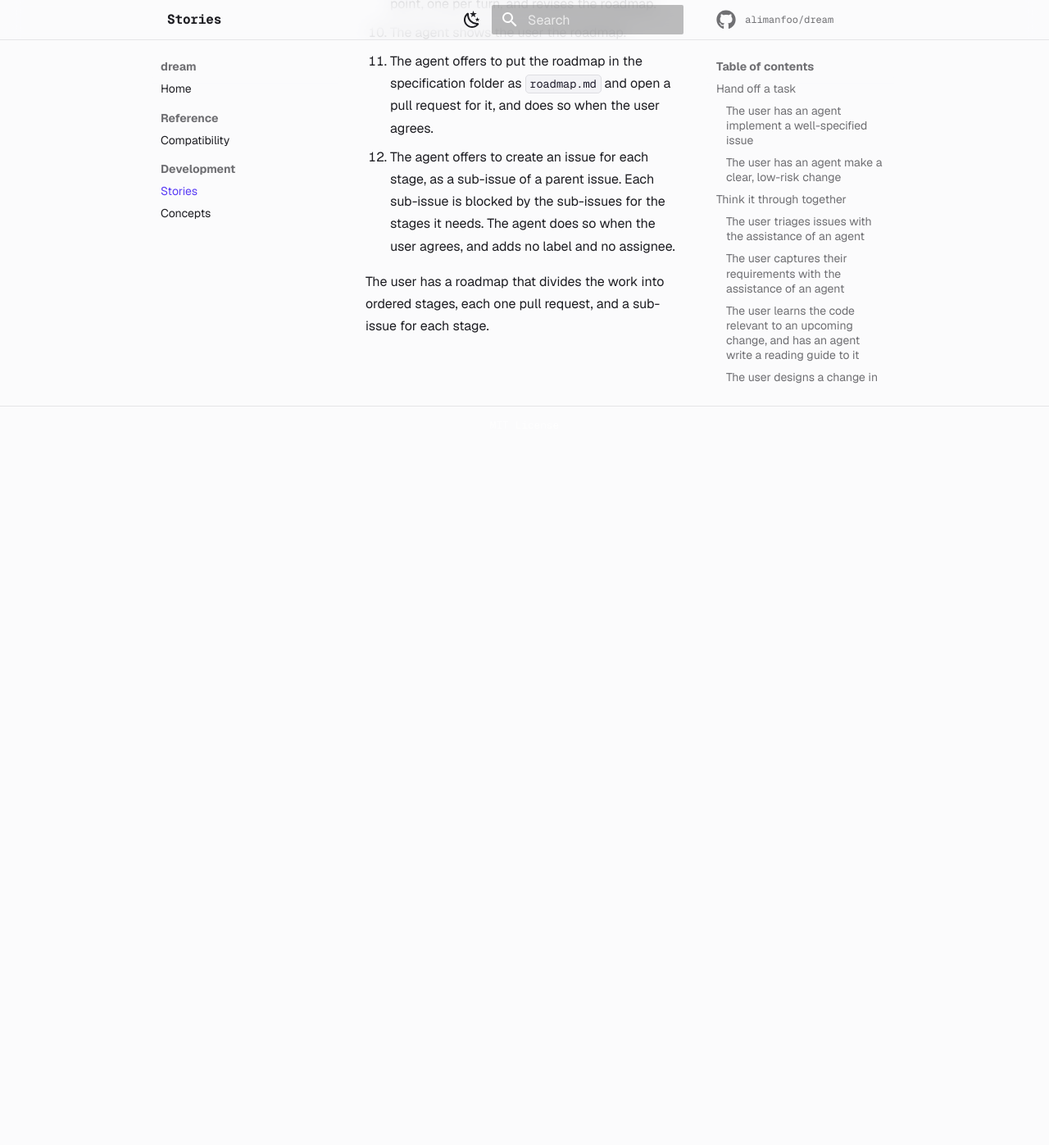
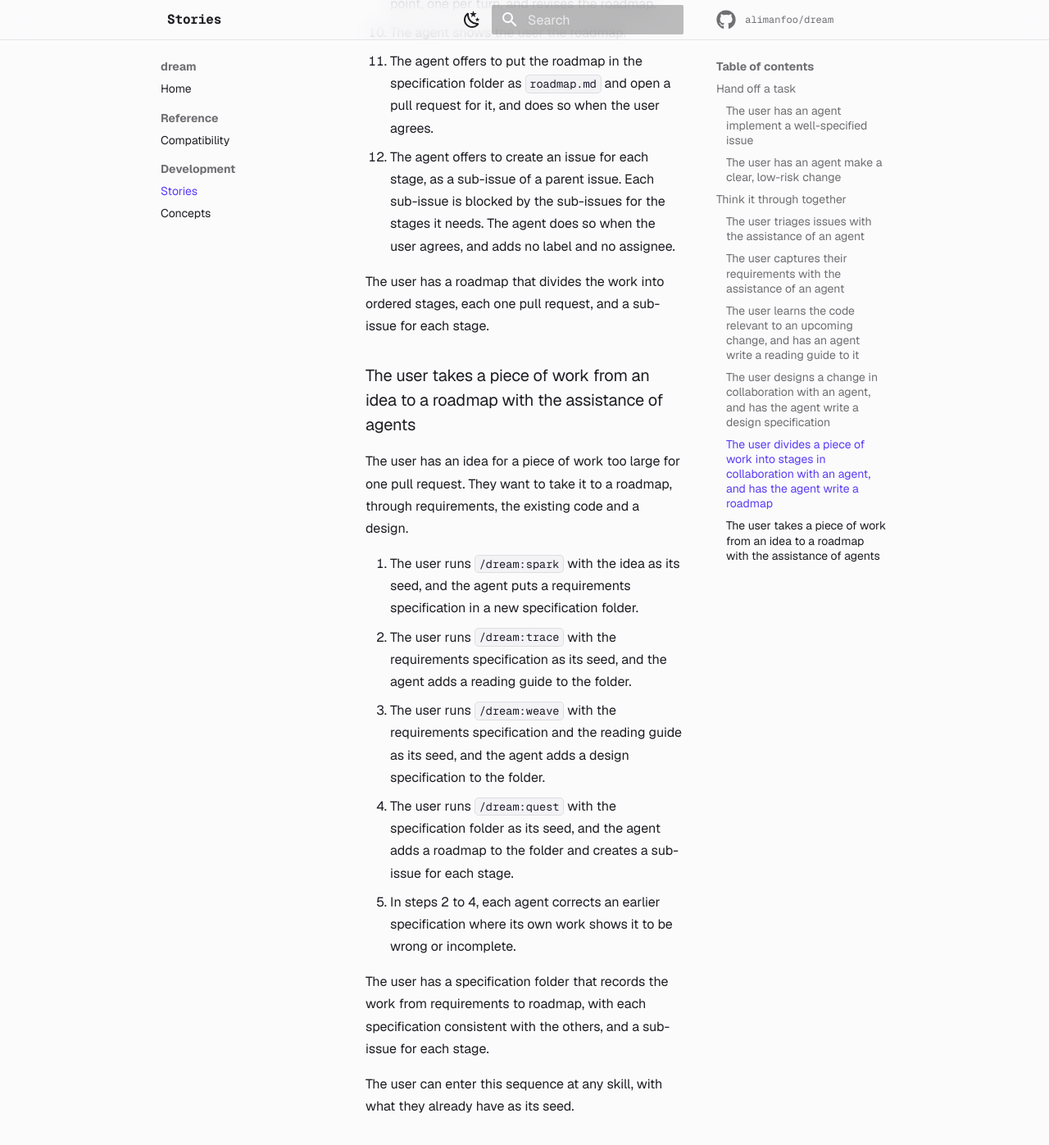
Before and after one commit to alimanfoo/dream, an MkDocs documentation site: the page built from docs/stories.md, in a window 1280 px wide and 1400 px high, scrolled down 11662 px. Shown: the top 1397 px of the window at 82% size. Built offline with MkDocs 1.6.1 and Material for MkDocs 9.7.7, drawn with Linux system fonts in a browser that asks for light colours; comment, search, counter and statistics services are not loaded; before the commit the page ends 12204 px from its top, so only the background shows below that.

Commit message:
Add the story of taking a piece of work from an idea to a roadmap
Co-Authored-By: Claude Opus 5.5 <noreply@anthropic.com>
Claude-Session: https://claude.ai/code/session_01SAXrSe6qiSN2QFtc3aSc9T

```diff
--- a/docs/stories.md
+++ b/docs/stories.md
@@ -289,3 +289,29 @@ can implement, one stage per session.
 
 The user has a roadmap that divides the work into ordered stages, each one pull
 request, and a sub-issue for each stage.
+
+### The user takes a piece of work from an idea to a roadmap with the assistance of agents
+
+The user has an idea for a piece of work too large for one pull request. They
+want to take it to a roadmap, through requirements, the existing code and a
+design.
+
+1. The user runs `/dream:spark` with the idea as its seed, and the agent puts a
+   requirements specification in a new specification folder.
+2. The user runs `/dream:trace` with the requirements specification as its seed,
+   and the agent adds a reading guide to the folder.
+3. The user runs `/dream:weave` with the requirements specification and the
+   reading guide as its seed, and the agent adds a design specification to the
+   folder.
+4. The user runs `/dream:quest` with the specification folder as its seed, and
+   the agent adds a roadmap to the folder and creates a sub-issue for each
+   stage.
+5. In steps 2 to 4, each agent corrects an earlier specification where its own
+   work shows it to be wrong or incomplete.
+
+The user has a specification folder that records the work from requirements to
+roadmap, with each specification consistent with the others, and a sub-issue for
+each stage.
+
+The user can enter this sequence at any skill, with what they already have as
+its seed.
```
